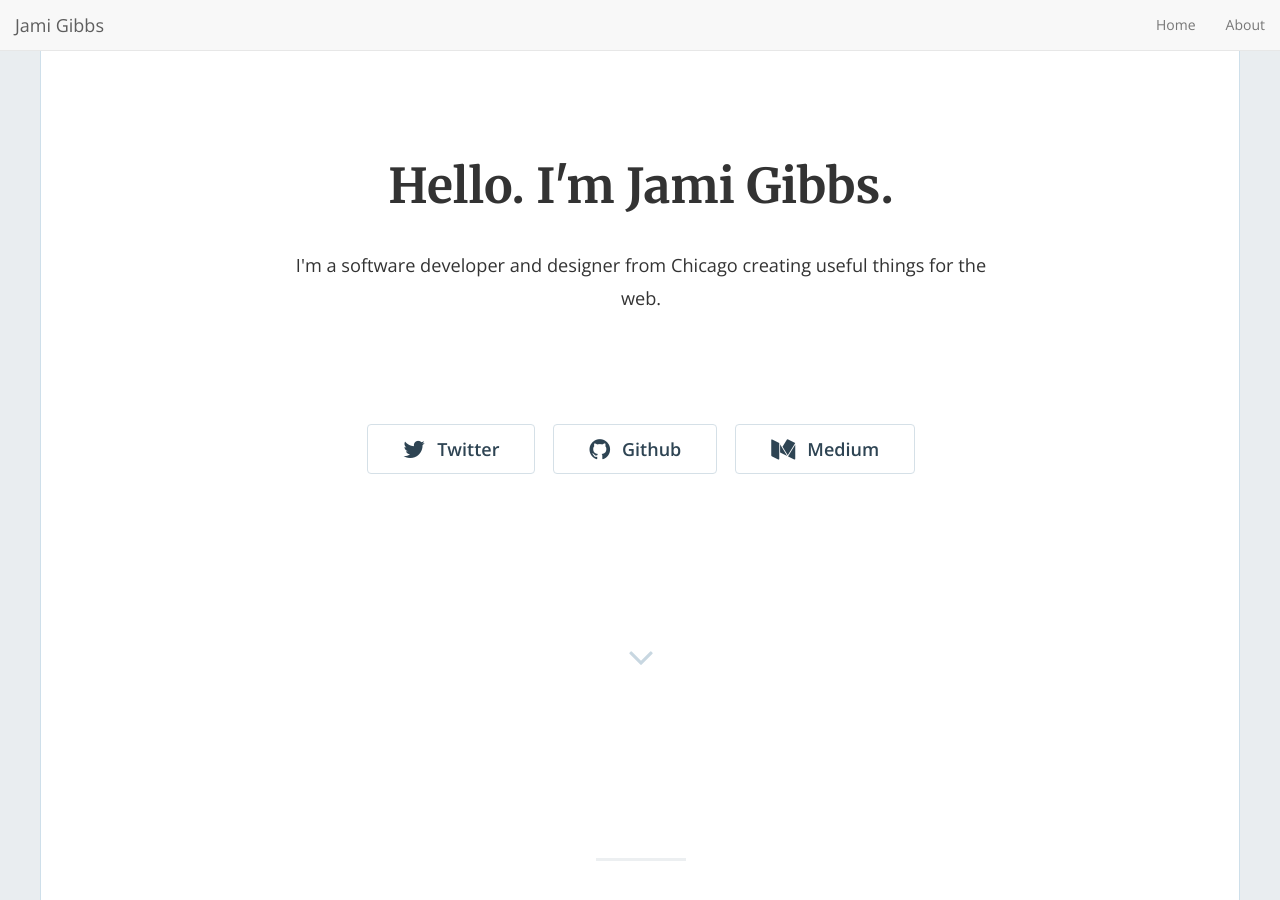
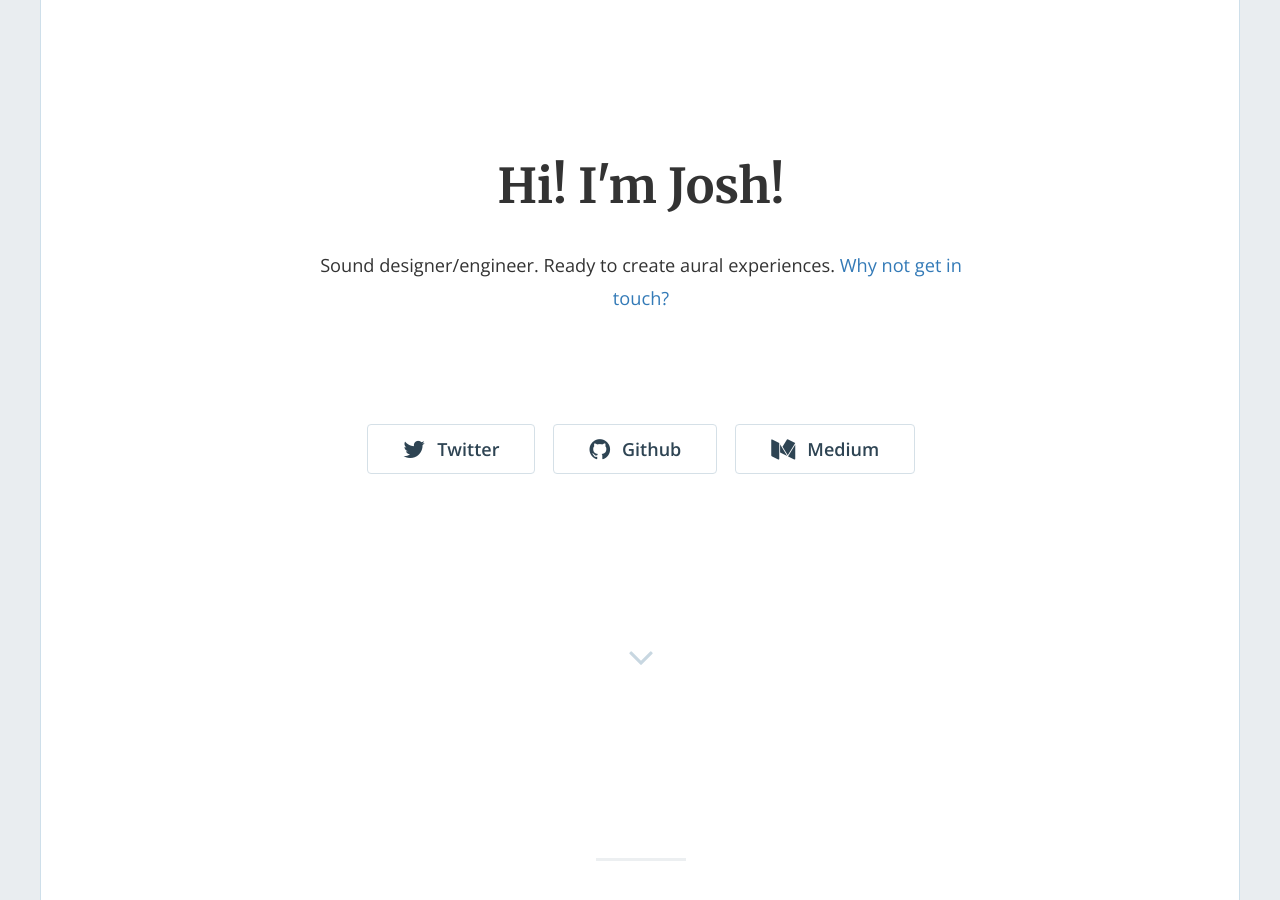
Before and after one commit to jaycvaldez/jaycvaldez.github.io, a Jekyll site: the page built from index.html, in a window 1280 px wide and 900 px high. Built offline with Jekyll 4.4.1, drawn with Linux system fonts in a browser that asks for light colours; nearby versions of some CDN libraries; the list of posts is cut into pages by our own code; some of the changed text lies outside the part shown.

Commit message:
Update _config.yml

```diff
--- a/_config.yml
+++ b/_config.yml
@@ -13,18 +13,18 @@
 # you will see them accessed via {{ site.title }}, {{ site.email }}, and so on.
 # You can create any custom variable you would like, and they will be accessible
 # in the templates via {{ site.myvariable }}.
-title: "Hello. I'm Jami Gibbs."
-email: 'jami0821@gmail.com'
-description: "I'm a software developer and designer from Chicago creating useful things for the web."
+title: "Hi! I'm Josh!"
+email: 'jaycvaldez@gmail.com'
+description: "Sound designer/engineer. Ready to create aural experiences."
 baseurl: "" # the subpath of your site, e.g. /blog
-url: "https://jamigibbs.github.io/phantom" # the base hostname & protocol for your site, e.g. https://example.com
-twitter_username: 'jamigibbs'
-github_username: 'jamigibbs'
-medium_username: 'blog.jamigibbs.com'
+url: "https://jaycvaldez.github.io/" # the base hostname & protocol for your site, e.g. https://example.com
+twitter_username: 'theJosharoooo'
+instagram_username: 'mind_of_jay_'
+soundcloud_username: 'jayvsounds'
 
 # Build settings
 markdown: kramdown
-# theme: phantom # Uncomment once published to RubyGems
+remote_theme: jamigibbs/phantom # theme: phantom # Uncomment once published to RubyGems
 plugins:
   - jekyll-paginate-v2
 
@@ -37,13 +37,13 @@ pagination:
   enabled: true
 
   # Set to 'true' to enable pagination debugging. This can be enabled in the site config or only for individual pagination pages
-  debug: false
+  debug: true
 
   # The default document collection to paginate if nothing is specified ('posts' is default)
   collection: 'posts'
 
   # How many objects per paginated page, used to be `paginate` (default: 0, means all)
-  per_page: 10
+  per_page:
 
   # The permalink structure for the paginated pages (this can be any level deep)
   permalink: '/page/:num/' # Pages are index.html inside this folder (default)
@@ -89,13 +89,13 @@ pagination:
 ############################################################
 
 ### Phantom settings
-footer_text: '© 2018 Jami Gibbs'
-admin_name: 'Jami Gibbs'
-google_analytics: "UA-9999999-99" # Update with your own tracking ID
-enable_contact: false
+footer_text: '© 2020 Josh Valdez'
+admin_name: 'Josh Valdez'
+google_analytics: "" # Update with your own tracking ID
+enable_contact: true
 
 #### Phantom Navigation menu
-enable_nav: true
+enable_nav: false
 nav_item:
   - { url: '/', text: 'Home' }
   - { url: '/about', text: 'About' }
```
